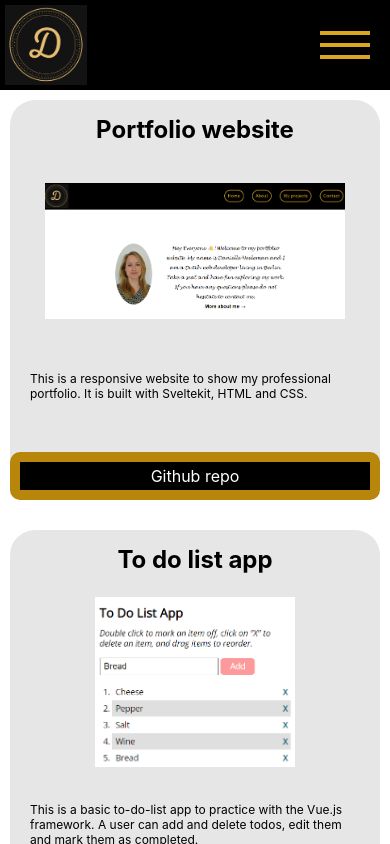
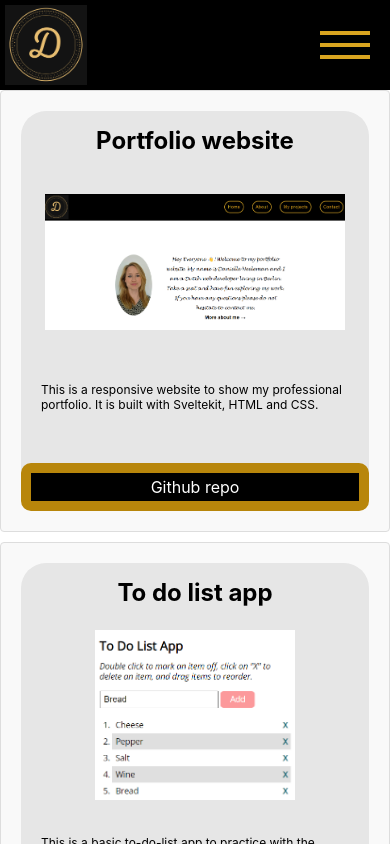
Before and after one commit to Techdaan1/portfolio-website-sveltekit, a SvelteKit app: page /projects in a window 390 px wide. Shown: the top 844 px of the page. Built offline with nearby package versions, Linux system fonts and the light colour scheme.

Commit message:
adjust CSS

```diff
--- a/src/routes/projects/+page.svelte
+++ b/src/routes/projects/+page.svelte
@@ -75,7 +75,7 @@ movies, directors, and genres. It's built using the MERN stack."
       info="This is a serverless, progressive web app (PWA) built with React
 using a test-driven development (TDD) technique. The app uses
 the Google Calendar API to fetch upcoming events for the
-selected city. It uses AWS Lambda as the authorisation server. A
+selected city. It uses AWS Lambda as the authorization server. A
 service worker allows the app to work offline. The Recharts
 library is used to visualize data with a scatter graph and a pie
 chart."
@@ -130,44 +130,37 @@ built with Javascript and CSS."
 <style>
   .project-container {
     display: grid;
-    justify-content: center;
-    display: -ms-grid;
-    -ms-grid-columns: 1fr 1fr;
-    grid-template-columns: 1fr 1fr 1fr;
-    display: inline-block;
+    grid-template-columns: repeat(auto-fit, minmax(300px, 1fr));
+    gap: 10px;
   }
 
-  @supports (display: grid) {
-    .project-container {
-      display: -ms-grid;
-      display: grid;
-      -ms-grid-columns: 1fr 1fr 1fr;
-      grid-template-columns: 1fr 1fr 1fr;
-    }
+  .project-item {
+    display: flex;
+    flex-direction: column;
+    align-items: center;
+    justify-content: center;
+    padding: 10px;
+    box-sizing: border-box;
+    background-color: #f9f9f9;
+    border: 1px solid #ddd;
+    border-radius: 4px;
   }
 
-  @media all and (max-width: 550px) {
+  .project-item img {
+    max-width: 100%;
+    height: auto;
+    border-radius: 4px;
+  }
+
+  @media (max-width: 550px) {
     .project-container {
       grid-template-columns: 1fr;
     }
   }
 
-  @media all and (min-width: 550px) and (max-width: 850px) {
+  @media (min-width: 551px) and (max-width: 850px) {
     .project-container {
       grid-template-columns: 1fr 1fr;
     }
   }
-
-  @media all and (max-width: 850px) {
-    .project-container {
-      grid-gap: 10px;
-    }
-
-    .project-item:last-child {
-      -ms-grid-column: auto / auto;
-      grid-column: auto / auto;
-      -ms-grid-row: auto / auto;
-      grid-row: auto / auto;
-    }
-  }
 </style>
```
